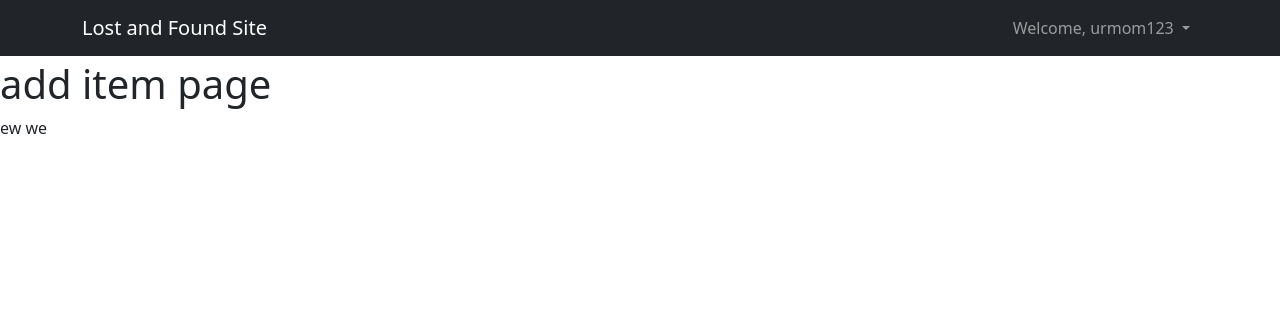
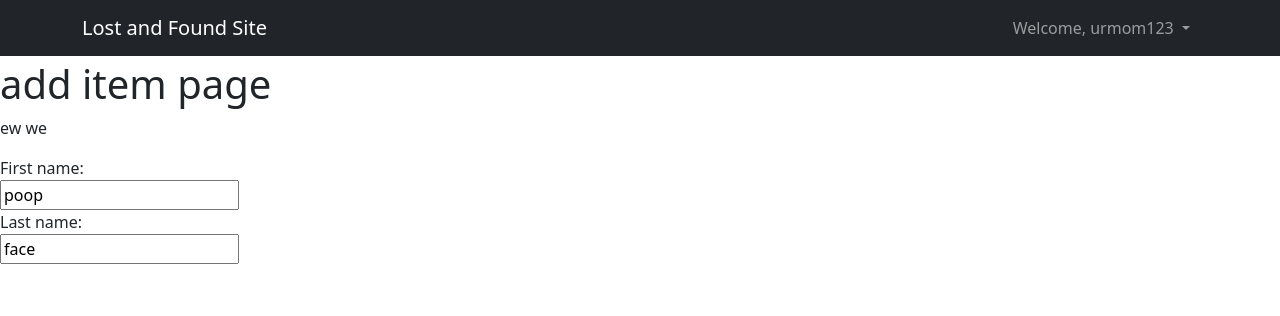
Before and after one commit to rebeccayu2015/lofosite, a Django app: page /add_item/ in a window 1280 px wide. Shown: the top 316 px of the page. Run offline with Django 4.2, Linux system fonts and the light colour scheme; a user stored in the database is signed in; some libraries are stand-ins or nearby versions.

Commit message:
did form stuff

```diff
--- a/main/templates/main/add_item.html
+++ b/main/templates/main/add_item.html
@@ -7,4 +7,11 @@
 {% block content %}
 <h1>add item page</h1>
 <p>ew we</p>
+<form>
+    <label for="fname">First name:</label><br>
+    <input type="text" id="fname" name="fname" value="poop"><br>
+
+    <label for="lname">Last name:</label><br>
+    <input type="text" id="lname" name="lname" value="face">
+  </form>
 {% endblock %}
```
